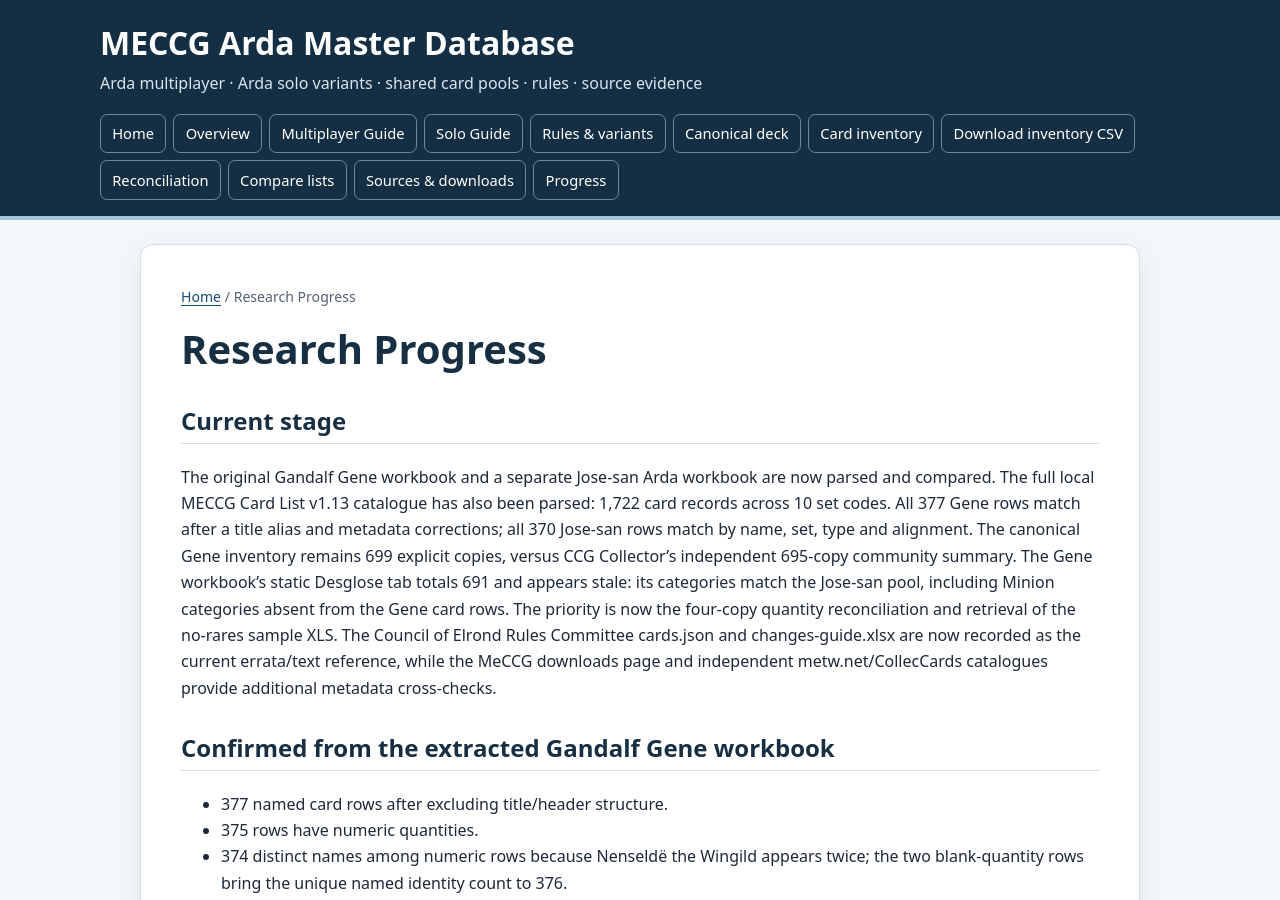
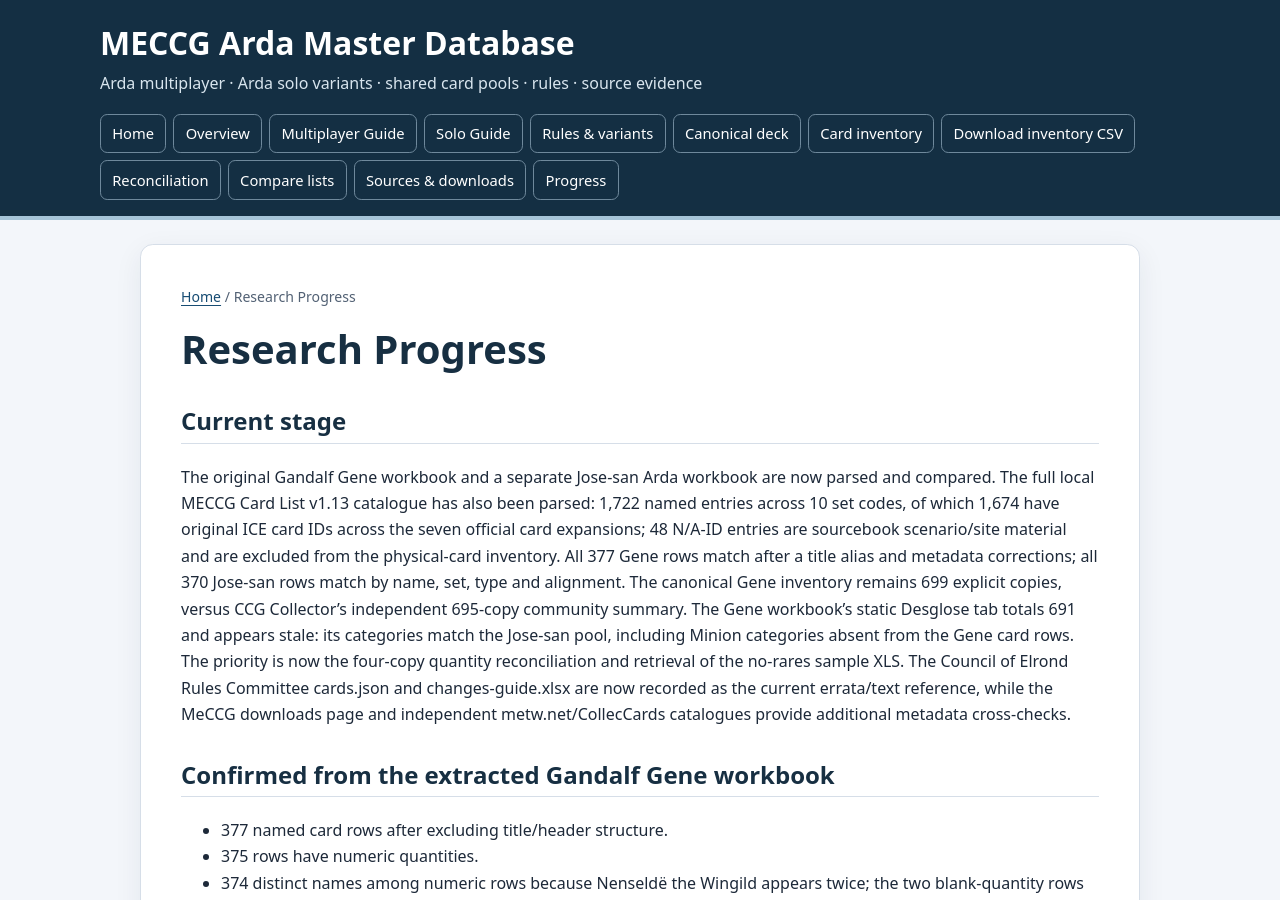
Before and after one commit to JamSpot/meccg-arda-master-database, a Jekyll site: the page built from docs/research-progress.md, in a window 1280 px wide and 900 px high. Built offline with Jekyll 4.4.1, drawn with Linux system fonts in a browser that asks for light colours; our own code applies the rules of GitHub Pages for plain Markdown files; some of the changed text lies outside the part shown.

Commit message:
Correct v1.13 scope and official expansion record counts

```diff
--- a/docs/research-progress.md
+++ b/docs/research-progress.md
@@ -1,7 +1,7 @@
 # Research Progress
 
 ## Current stage
-The original Gandalf Gene workbook and a separate Jose-san Arda workbook are now parsed and compared. The full local MECCG Card List v1.13 catalogue has also been parsed: 1,722 card records across 10 set codes. All 377 Gene rows match after a title alias and metadata corrections; all 370 Jose-san rows match by name, set, type and alignment. The canonical Gene inventory remains 699 explicit copies, versus CCG Collector's independent 695-copy community summary. The Gene workbook's static Desglose tab totals 691 and appears stale: its categories match the Jose-san pool, including Minion categories absent from the Gene card rows. The priority is now the four-copy quantity reconciliation and retrieval of the no-rares sample XLS. The Council of Elrond Rules Committee cards.json and changes-guide.xlsx are now recorded as the current errata/text reference, while the MeCCG downloads page and independent metw.net/CollecCards catalogues provide additional metadata cross-checks.
+The original Gandalf Gene workbook and a separate Jose-san Arda workbook are now parsed and compared. The full local MECCG Card List v1.13 catalogue has also been parsed: 1,722 named entries across 10 set codes, of which 1,674 have original ICE card IDs across the seven official card expansions; 48 N/A-ID entries are sourcebook scenario/site material and are excluded from the physical-card inventory. All 377 Gene rows match after a title alias and metadata corrections; all 370 Jose-san rows match by name, set, type and alignment. The canonical Gene inventory remains 699 explicit copies, versus CCG Collector's independent 695-copy community summary. The Gene workbook's static Desglose tab totals 691 and appears stale: its categories match the Jose-san pool, including Minion categories absent from the Gene card rows. The priority is now the four-copy quantity reconciliation and retrieval of the no-rares sample XLS. The Council of Elrond Rules Committee cards.json and changes-guide.xlsx are now recorded as the current errata/text reference, while the MeCCG downloads page and independent metw.net/CollecCards catalogues provide additional metadata cross-checks.
 
 ## Confirmed from the extracted Gandalf Gene workbook
 - 377 named card rows after excluding title/header structure.
@@ -33,7 +33,7 @@ The original Gandalf Gene workbook and a separate Jose-san Arda workbook are now
 
 - Identified a downloadable 83.5 KiB bilingual Arda Sample Deck_no rares.xls by Thorondor (20 July 2015), a low-rarity METW/METD/MEDM comparison pool. The attachment is listed but not yet retrievable for row-level extraction.
 
-- Parsed the full local MECCG Card List v1.13 workbook (1,722 records / 10 set codes) and matched all 377 Gandalf Gene rows and all 370 Jose-san rows; corrected six Gene metadata exceptions, added `data/catalogue-v1-13-audit.csv`, and marked every inventory row's catalogue match status without changing quantities.
+- Parsed the full local MECCG Card List v1.13 workbook (1,674 official card-ID rows across seven ICE expansions; 48 N/A-ID sourcebook entries excluded) and matched all 377 Gandalf Gene rows and all 370 Jose-san rows; corrected six Gene metadata exceptions, added `data/catalogue-v1-13-audit.csv`, and marked every inventory row's catalogue match status without changing quantities.
 
 ## Latest source-watch result — 2 November 2026
 
```
